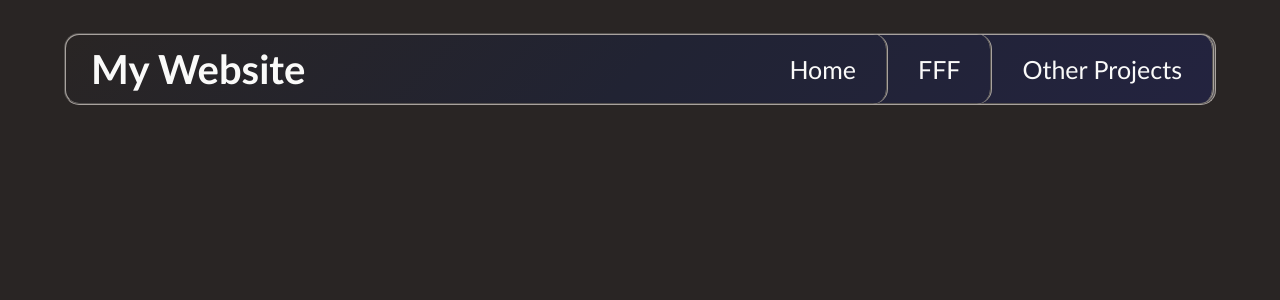
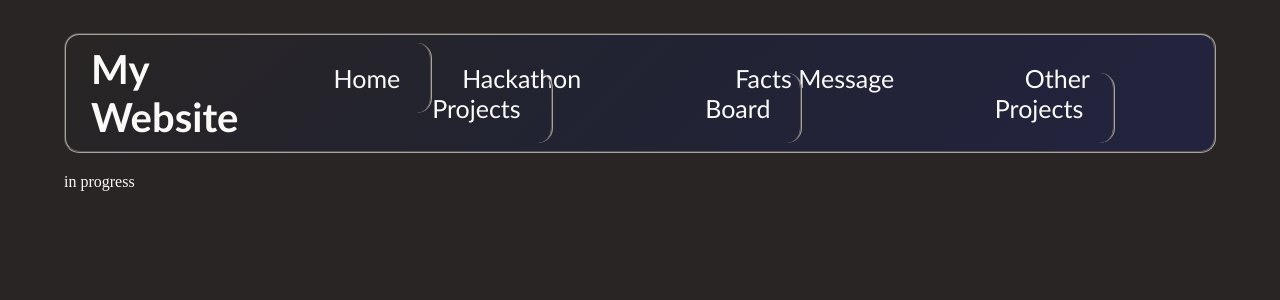
Before and after one commit to amrita-pasupuleti/Portfolio-Website, a React (Create React App) app: page /pages/Hackathon in a window 1280 px wide. Shown: the top 300 px of the page. Built offline with nearby package versions, Linux system fonts and the light colour scheme; a web font is replaced by a local one.

Commit message:
added hackthon projects page

```diff
--- a/src/App.js
+++ b/src/App.js
@@ -3,6 +3,7 @@ import { Routes, Route } from "react-router-dom";
 import "./style.css";
 
 import Home from "./pages";
+import Hackathon from "./pages/Hackathon";
 import Fff from "./pages/Fff";
 import Clicker from "./pages/Clicker";
 import Navbar from "./Navbar";
@@ -14,6 +15,7 @@ class App extends Component {
         <Navbar />
         <Routes>
           <Route path="/" element={<Home />} exact />
+          <Route path="/pages/Hackathon" element={<Hackathon />} />
           <Route path="/pages/Fff" element={<Fff />} />
           <Route path="/pages/Clicker" element={<Clicker />} />
         </Routes>
--- a/src/Navbar.js
+++ b/src/Navbar.js
@@ -10,7 +10,10 @@ function Navbar() {
           <Link to="/">Home</Link>
         </li>
         <li>
-          <Link to="/pages/Fff">FFF</Link>
+          <Link to="/pages/Hackathon">Hackathon Projects</Link>
+        </li>
+        <li>
+          <Link to="/pages/Fff">Facts Message Board</Link>
         </li>
         <li>
           <Link to="/pages/Clicker">Other Projects</Link>
--- /dev/null
+++ b/src/pages/Hackathon.js
@@ -0,0 +1,11 @@
+import React from "react";
+
+function Hackathon() {
+  return (
+    <div>
+      <p>in progress</p>
+    </div>
+  );
+}
+
+export default Hackathon;
```
